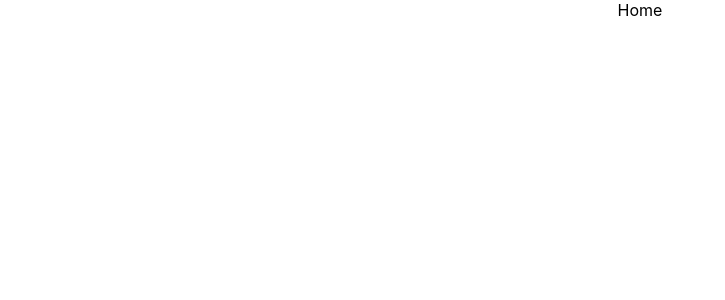
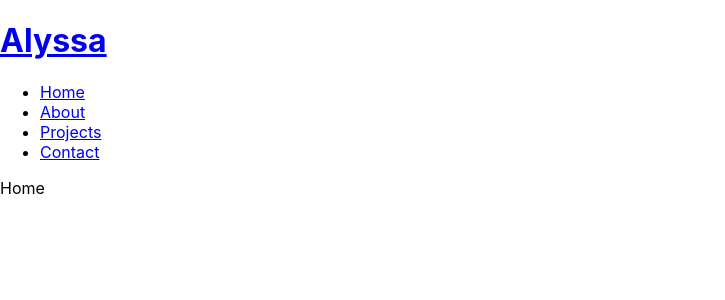
Before and after one commit to cactuspie23/portfolio, a React (Create React App) app: page / in a window 1280 px wide. Shown: the top 300 px of the page, without its empty margins (0-725 px from the left). Built offline with nearby package versions, Linux system fonts and the light colour scheme.

Commit message:
set up pages and nav

```diff
--- a/package.json
+++ b/package.json
@@ -8,6 +8,7 @@
     "@testing-library/user-event": "^13.5.0",
     "react": "^18.2.0",
     "react-dom": "^18.2.0",
+    "react-icons": "^4.7.1",
     "react-router-dom": "^6.7.0",
     "react-scripts": "5.0.1",
     "web-vitals": "^2.1.4"
--- a/src/App.css
+++ /dev/null
@@ -1,38 +0,0 @@
-.App {
-  text-align: center;
-}
-
-.App-logo {
-  height: 40vmin;
-  pointer-events: none;
-}
-
-@media (prefers-reduced-motion: no-preference) {
-  .App-logo {
-    animation: App-logo-spin infinite 20s linear;
-  }
-}
-
-.App-header {
-  background-color: #282c34;
-  min-height: 100vh;
-  display: flex;
-  flex-direction: column;
-  align-items: center;
-  justify-content: center;
-  font-size: calc(10px + 2vmin);
-  color: white;
-}
-
-.App-link {
-  color: #61dafb;
-}
-
-@keyframes App-logo-spin {
-  from {
-    transform: rotate(0deg);
-  }
-  to {
-    transform: rotate(360deg);
-  }
-}
--- a/src/App.jsx
+++ b/src/App.jsx
@@ -1,12 +1,19 @@
-import './App.css'
 import { Routes, Route } from 'react-router-dom'
+import NavBar from './components/NavBar/NavBar'
 import Home from './pages/Home/Home'
+import About from './pages/About/About'
+import Contact from './pages/Contact/Contact'
+import Projects from './pages/Projects/Projects'
 
 function App() {
   return (
-    <div className="App">
+    <div>
+      <NavBar />
       <Routes>
         <Route path='/' element={<Home />} />
+        <Route path='about' element={<About />} />
+        <Route path='contact' element={<Contact />} />
+        <Route path='projects' element={<Projects />} />
       </Routes>
     </div>
   )
--- /dev/null
+++ b/src/components/NavBar/NavBar.jsx
@@ -0,0 +1,29 @@
+import { NavLink } from 'react-router-dom'
+import './NavBar.module.css'
+
+
+const NavBar = () => {
+  return (
+    <div className='nav'>
+      <NavLink to='/'>
+        <h1>Alyssa</h1>
+      </NavLink>
+      <ul>
+        <li>
+          <NavLink to='/'>Home</NavLink>
+        </li>
+        <li>
+          <NavLink to='about'>About</NavLink>
+        </li>
+        <li>
+          <NavLink to='projects'>Projects</NavLink>
+        </li>
+        <li>
+          <NavLink to='contact'>Contact</NavLink>
+        </li>
+      </ul>
+    </div>
+  )
+}
+
+export default NavBar
--- /dev/null
+++ b/src/pages/About/About.jsx
@@ -0,0 +1,8 @@
+
+const About = () => {
+  return (
+    <div>About</div>
+  )
+}
+
+export default About
--- /dev/null
+++ b/src/pages/Contact/Contact.jsx
@@ -0,0 +1,8 @@
+
+const Contact = () => {
+  return (
+    <div>Contact</div>
+  )
+}
+
+export default Contact
--- /dev/null
+++ b/src/pages/Projects/Projects.jsx
@@ -0,0 +1,8 @@
+
+const Projects = () => {
+  return (
+    <div>Projects</div>
+  )
+}
+
+export default Projects
```
Also changed, not shown: src/components/NavBar/NavBar.module.css (added), 1 other file (tests, documents, lock files or other folders).
